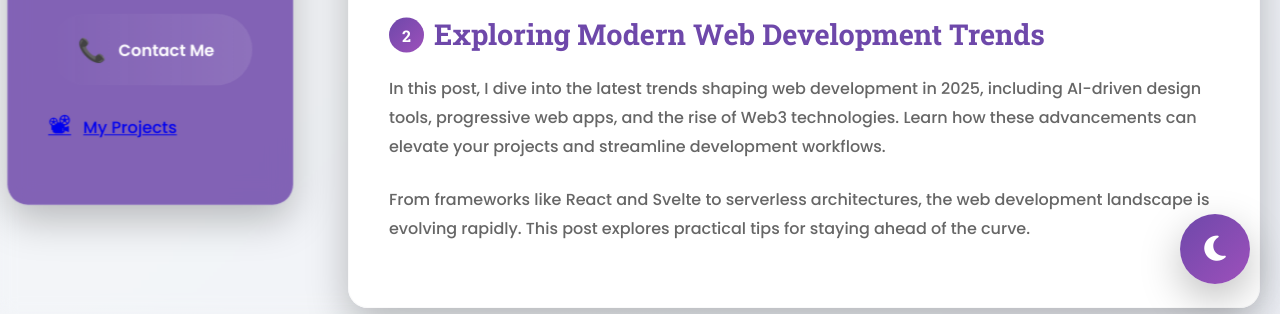
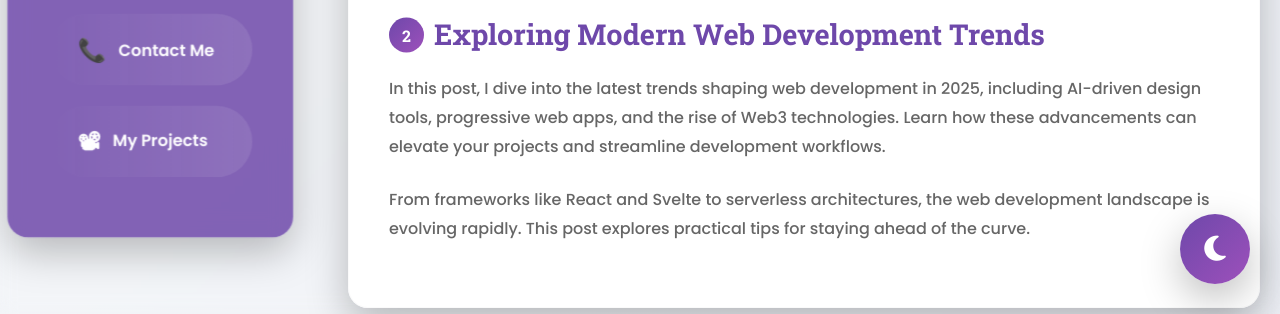
Before and after one commit to JawadAbbasi14/my-portfolio-website, a plain HTML site: page blog.html in a window 1280 px wide. Shown: the part 486-800 px from the top of the page. Drawn offline with Linux system fonts and the light colour scheme.

Commit message:
Update blog.html

```diff
--- a/blog.html
+++ b/blog.html
@@ -487,13 +487,15 @@
     <div class="container">
         <aside class="sidebar">
             <ul>
+             <ul>
     <li><a href="index.html" class="sidebar-item"><span class="icon">🏠</span>Home</a></li>
     <li><a href="myintro.html" class="sidebar-item"><span class="icon">👨‍💻</span>My Intro</a></li>
     <li><a href="services.html" class="sidebar-item"><span class="icon">⚙️</span>Services</a></li>
     <li><a href="cv.html" class="sidebar-item"><span class="icon">📄</span>CV</a></li>
     <li><a href="blog.html" class="sidebar-item"><span class="icon">📝</span>Blog</a></li>
     <li><a href="contactme.html" class="sidebar-item"><span class="icon">📞</span>Contact Me</a></li>
-                <li><a href="myProject.html" class="nav-item"><span class="icon">📽</span>My Projects</a></li>
+    <li><a href="myProject.html" class="sidebar-item"><span class="icon">📽</span>My Projects</a></li>
+</ul>
 
             </ul>
         </aside>
```
Lines whose indentation alone changed are shown as unchanged.
